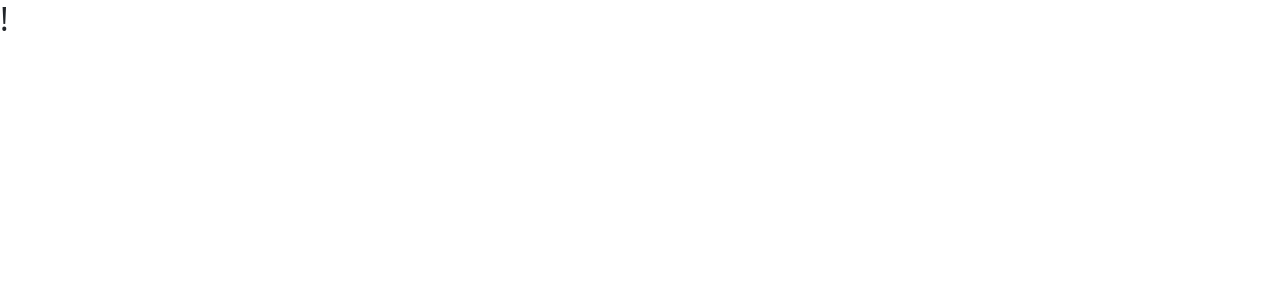
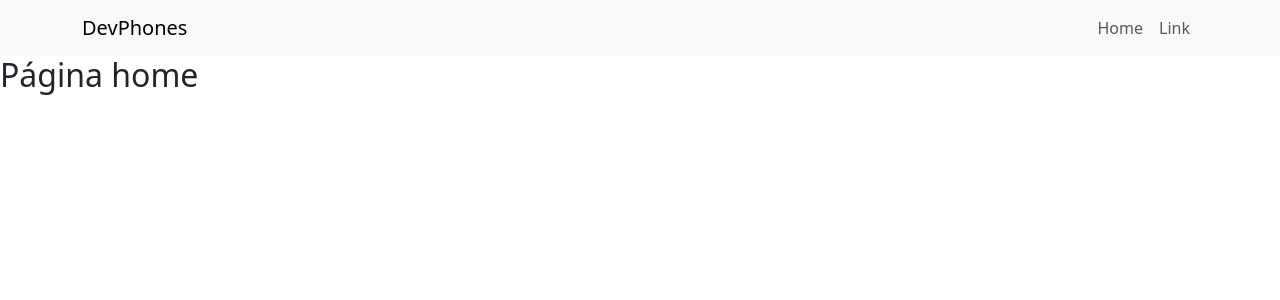
Before and after one commit to betim009/project-smartphones, a React (Vite) app in the folder frontEnd/: page / in a window 1280 px wide. Shown: the top 300 px of the page. Built offline with nearby package versions, Linux system fonts and the light colour scheme.

Commit message:
feat: navbar layout

```diff
--- a/frontEnd/src/App.jsx
+++ b/frontEnd/src/App.jsx
@@ -1,11 +1,12 @@
-import { Routes, Route } from "react-router-dom";
+import { Routes, Route} from "react-router-dom";
 import Home from "./pages/Home";
+import Layout from "./components/Layout";
 
 export default function App() {
   return (
     <>
       <Routes>
-        <Route path="/" element={<h2>!</h2>}>
+        <Route path="/" element={<Layout />}>
           <Route index element={<Home />} />
         </Route>
       </Routes>
--- a/frontEnd/src/components/Layout/index.jsx
+++ b/frontEnd/src/components/Layout/index.jsx
@@ -1,8 +1,10 @@
 import { Outlet } from "react-router-dom";
+import MyNavBar from "../MyNavBar";
 
 export default function Layout() {
     return (
         <>
+            <MyNavBar />
             <Outlet />
         </>
     )
--- /dev/null
+++ b/frontEnd/src/components/MyNavBar/index.jsx
@@ -0,0 +1,23 @@
+import Container from "react-bootstrap/Container";
+import Nav from "react-bootstrap/Nav";
+import Navbar from "react-bootstrap/Navbar";
+import { NavLink } from "react-router-dom";
+
+export default function MyNavBar() {
+  return (
+    <Navbar expand="lg" className="bg-body-tertiary">
+      <Container>
+        <Navbar.Brand to="/" as={NavLink}>
+          DevPhones
+        </Navbar.Brand>
+        <Navbar.Toggle aria-controls="basic-navbar-nav" />
+        <Navbar.Collapse id="basic-navbar-nav">
+          <Nav className="ms-auto">
+            <Nav.Link to="/">Home</Nav.Link>
+            <Nav.Link to="#link">Link</Nav.Link>
+          </Nav>
+        </Navbar.Collapse>
+      </Container>
+    </Navbar>
+  );
+}
--- a/frontEnd/src/components/NavBar/index.jsx
+++ /dev/null
@@ -1,6 +0,0 @@
-export default function NavBar() {
-    return (
-        <>
-        </>
-    )
-}
```
